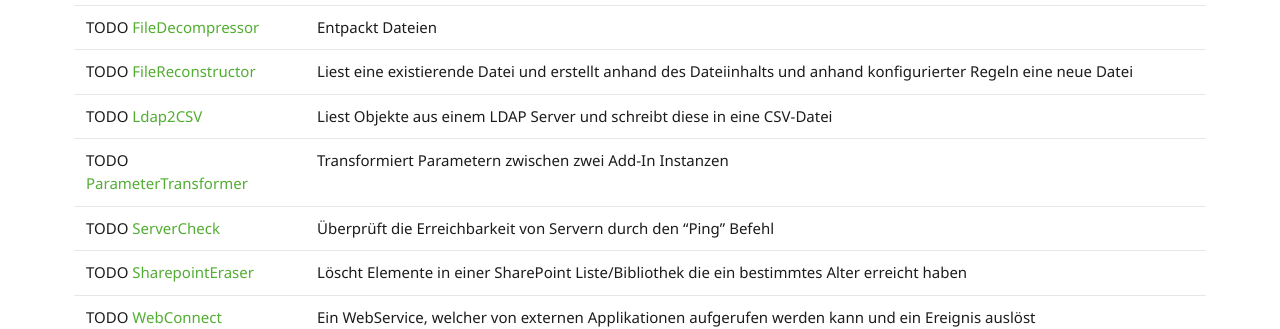
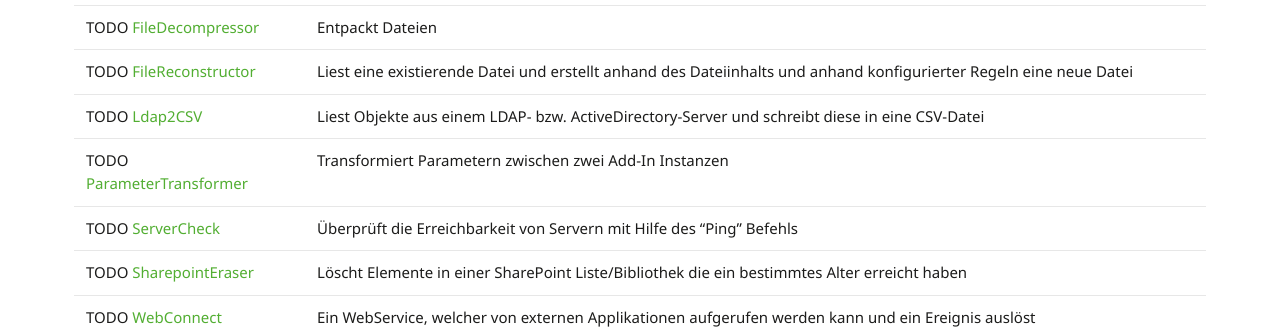
Before and after one commit to primesoft-group/oneconnexx-docs, a Jekyll site: the page built from _pages/addins/de/standardaddins.md, in a window 1280 px wide. Shown: the part 1235-1564 px from the top of the page. Built offline with Jekyll 4.4.1, drawn with Linux system fonts in a browser that asks for light colours; nearby versions of some CDN libraries; some web fonts are replaced.

Commit message:
Update standardaddins.md

```diff
--- a/_pages/addins/de/standardaddins.md
+++ b/_pages/addins/de/standardaddins.md
@@ -29,9 +29,9 @@ Sowohl die Liste wie auch der Funktionsumfang der einzelnen Add-Ins werden stän
 | TODO [FileCompressor]({{ site.baseurl }}/addins/de/filecompressor/) | Komprimiert Dateien |
 | TODO [FileDecompressor]({{ site.baseurl }}/addins/de/filedecompressor/) | Entpackt Dateien |
 | TODO [FileReconstructor]({{ site.baseurl }}/addins/de/filereconstructor/) | Liest eine existierende Datei und erstellt anhand des Dateiinhalts und anhand konfigurierter Regeln eine neue Datei |
-| TODO [Ldap2CSV]({{ site.baseurl }}/addins/de/ldap2csv/) | Liest Objekte aus einem LDAP Server und schreibt diese in eine CSV-Datei |
+| TODO [Ldap2CSV]({{ site.baseurl }}/addins/de/ldap2csv/) | Liest Objekte aus einem LDAP- bzw. ActiveDirectory-Server und schreibt diese in eine CSV-Datei |
 | TODO [ParameterTransformer]({{ site.baseurl }}/addins/de/parametertransformer/) | Transformiert Parametern zwischen zwei Add-In Instanzen |
-| TODO [ServerCheck]({{ site.baseurl }}/addins/de/servercheck/) | Überprüft die Erreichbarkeit von Servern durch den "Ping" Befehl |
+| TODO [ServerCheck]({{ site.baseurl }}/addins/de/servercheck/) | Überprüft die Erreichbarkeit von Servern mit Hilfe des "Ping" Befehls |
 | TODO [SharepointEraser]({{ site.baseurl }}/addins/de/sharepointeraser/) | Löscht Elemente in einer SharePoint Liste/Bibliothek die ein bestimmtes Alter erreicht haben |
 | TODO [WebConnect]({{ site.baseurl }}/addins/de/webconnect/) | Ein WebService, welcher von externen Applikationen aufgerufen werden kann und ein Ereignis auslöst |
 | TODO [WebRemote]({{ site.baseurl }}/addins/de/webremote/) | Sendet eine Nachricht mit Namen des Ereignisses und den dazugehörigen Parametern an einen WebService |
```
